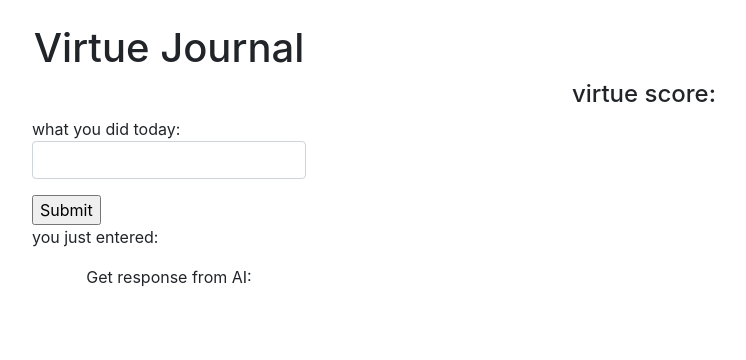
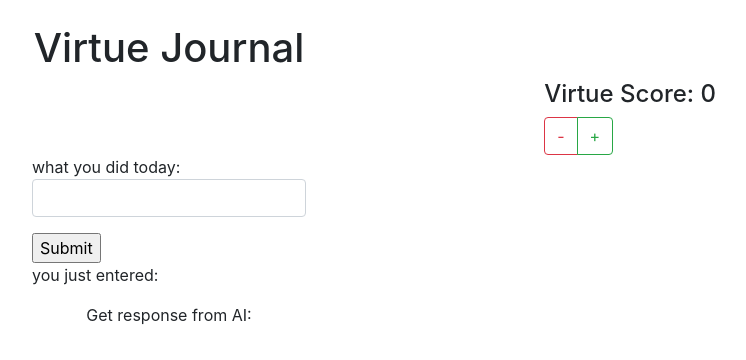
Before and after one commit to BThomas22tech/ejournal, a React (Create React App) app: page / in a window 1280 px wide. Shown: the top 360 px of the page, without its empty margins (471-1217 px from the left). Built offline with nearby package versions, Linux system fonts and the light colour scheme.

Commit message:
counter added

```diff
--- a/src/App.js
+++ b/src/App.js
@@ -1,4 +1,5 @@
 import Form from './components/Form'
+import Counter from './components/Counter'
 import './App.css';
 
 function App() {
@@ -6,7 +7,10 @@ function App() {
     <>
       <div className='container'>
         <h1 className='d-flex justify-content-center pt-4'>Virtue Journal</h1>
-        <h4 className='d-flex justify-content-end pr-2'>virtue score:</h4>
+        <div className='d-flex justify-content-end pr-2'>
+          <Counter initialValue={0}/>
+        </div>
+
 
         {/* maybe add text to speech?*/}
         <div className='d-flex flex-column align-items-center'>
--- /dev/null
+++ b/src/components/Counter.js
@@ -0,0 +1,35 @@
+import React, { useState } from "react";
+
+const Counter = ({ initialValue = 0 }) => {
+    const [score, setScore] = useState(initialValue)
+
+    const increment = () => {
+        setScore(prevScore => prevScore + 1)
+    }
+    const decrement = () => {
+        setScore(prevScore => prevScore - 1)
+    }
+    return (
+        <div>
+            <h4> Virtue Score: {score}</h4>
+            <div className="btn-group">
+                <button
+                    onClick={decrement}
+                    className="btn btn-outline-danger me-2"
+                >
+                    -
+                </button>
+                <button
+                    onClick={increment}
+                    className="btn btn-outline-success"
+                >
+                    +
+                </button>
+            </div>
+
+
+
+        </div>
+    )
+}
+export default Counter
```
